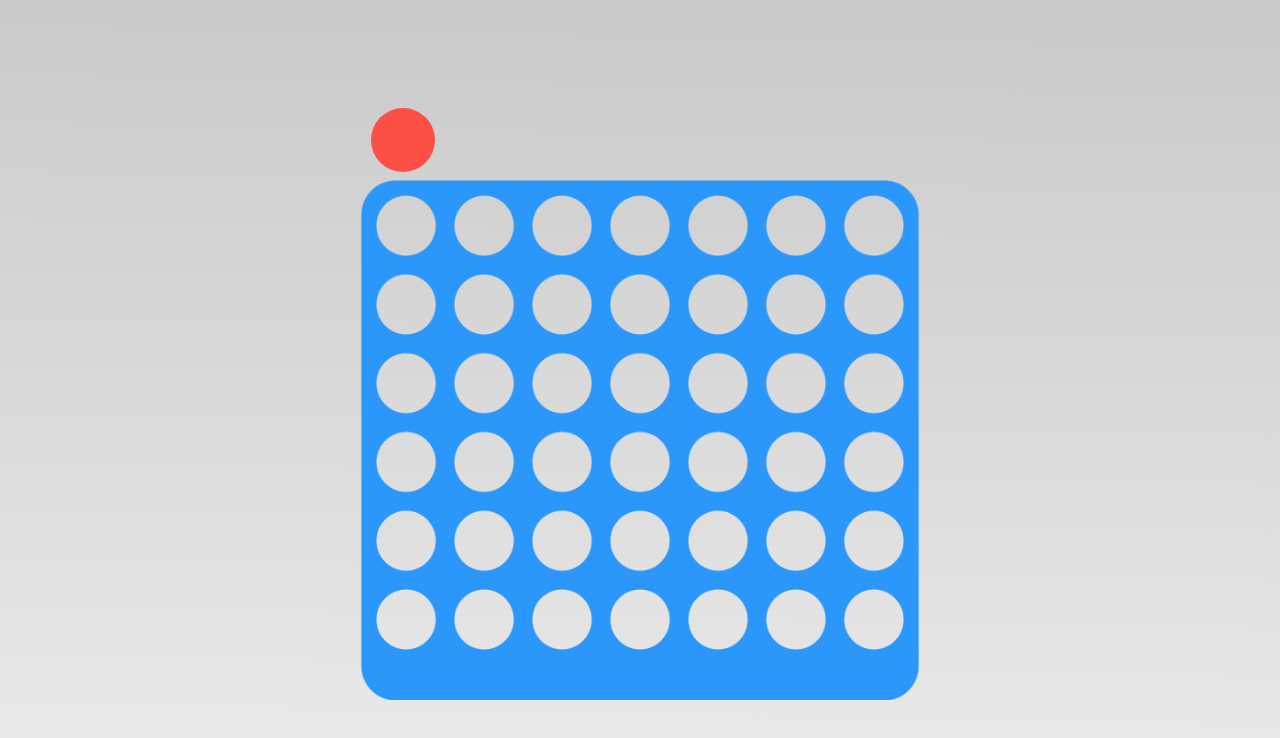
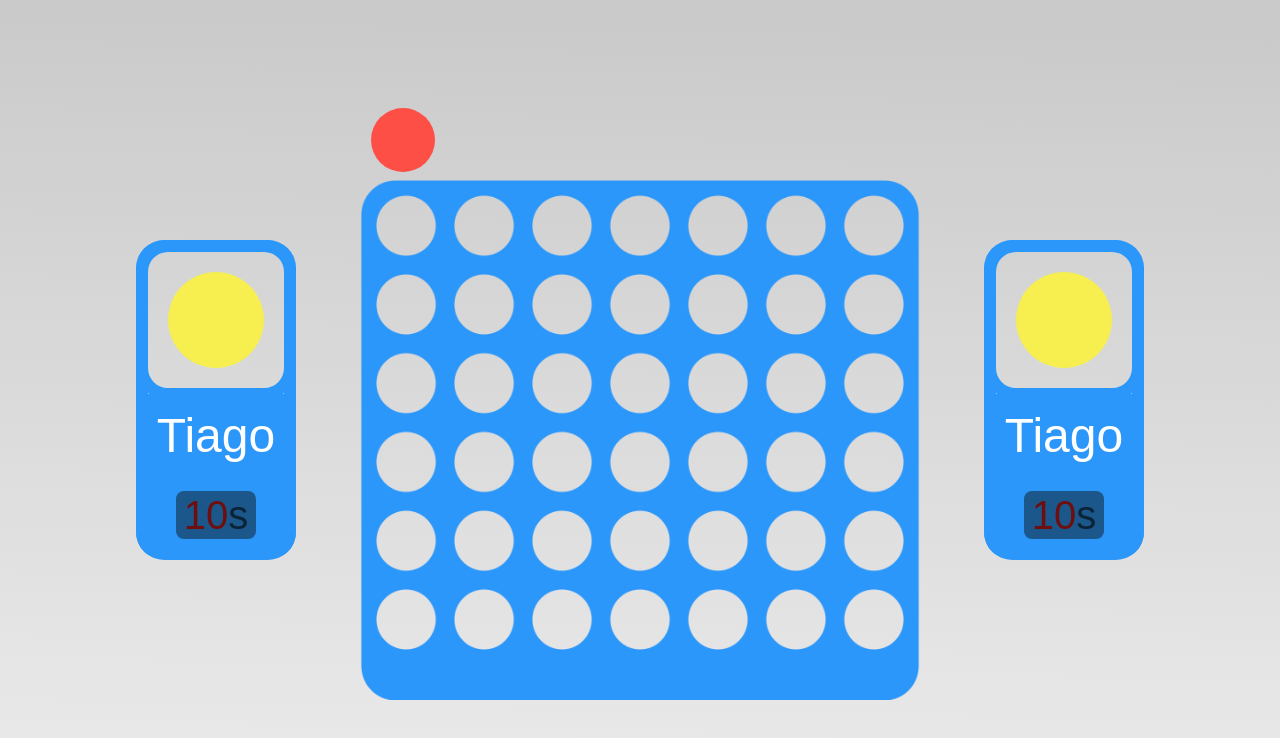
Before and after one commit to Masterkey55/LS2425_2024152253DiogoCorreia_2024154842TiagoManinha_2024138611MiguelMartins, a React (Create React App) app in the folder projeto/: page / in a window 1280 px wide. Both pictures are taken after a click on the button "JOGAR COM 2 JOGADORES". Shown: the top 738 px of the page. Built offline with nearby package versions, Linux system fonts and the light colour scheme; a web font is replaced by a local one.

Commit message:
Player info

```diff
--- a/projeto/src/components/jogo/jogo.css
+++ b/projeto/src/components/jogo/jogo.css
@@ -8,7 +8,7 @@
 .container-tabuleiro {
     position: relative;
     user-select: none;
-    margin: auto;
+    margin: auto 0%;
     width: 70vh;
     height: 75vh;
 }
@@ -16,7 +16,6 @@
 .tabuleiro {
     position: absolute;
     top: 10vh;
-    margin: auto;
     width: 100%;
     height: 65vh;
     z-index: 1;
--- a/projeto/src/components/jogo/jogo.jsx
+++ b/projeto/src/components/jogo/jogo.jsx
@@ -2,6 +2,7 @@ import React, { useState } from "react";
 import "./jogo.css";
 import Slot from "./slot/slot.jsx";
 import imagemTabuleiro from "../../assets/img/tabuleiro.png";
+import MenuPlayer from "./menu-player/menu-player.jsx";
 
 function checkIfColunaVazia(coluna, discMatrix) {
     for (let i = 0; i < 6; i++) {
@@ -68,7 +69,8 @@ function Jogo(props) {
             }
             setDiscMatrix(newDiscMatrix);
 
-            if (checkIfVitoria(discMatrix)) {
+            if (checkIfVitoria(discMatrix) == true) {
+                setHoveredIndex([]);
                 setGameOver(true)
             }
 
@@ -87,12 +89,13 @@ function Jogo(props) {
 
     return (
         <div className={"container-jogo"}>
-            <div class="container-tabuleiro">
+            <MenuPlayer/>
+            <div className="container-tabuleiro">
                 { !gameOver &&
                     <div className="disc-container">
                         <div className = {currentPlayer}
                             style={{
-                            left: `${topDisc * 14}%`
+                            left: `${topDisc * 14.05}%`
                         }}
                         ></div>
                     </div>
@@ -115,13 +118,14 @@ function Jogo(props) {
                             })
                         )}
                     </div>
-                    <div class = "colunas">
-                        {Array.from({ length: 7 }).map((_, i) => (
+                    <div className = "colunas">
+                        {!gameOver && Array.from({ length: 7 }).map((_, i) => (
                             <div key={i} className="coluna" onClick={() => handleClick(i)} onMouseEnter={() => handleHover(i)} onMouseLeave={() => setHoveredIndex([])}></div>
                         ))}
                     </div>
                 </div>
             </div>
+            <MenuPlayer/>
         </div>
     );
 }
--- /dev/null
+++ b/projeto/src/components/jogo/menu-player/menu-player.css
@@ -0,0 +1,67 @@
+.menu-player {
+    position: relative;
+    display: flex;
+    flex-direction: column;
+    margin: auto;
+    margin-right: 5%;
+    width: 20vh;
+    height: 40vh;
+    font-size: 2em;
+    font-weight: 100;
+    color: rgba(0, 0, 0, 0.75);
+    border-radius: 3.5vh;
+    box-shadow: inset 0 0 0 1.5vh #2c97fa;
+    overflow: hidden;
+}
+
+.menu-player:last-of-type {
+  margin-left: 5%;
+  margin-right: auto;
+}
+
+.color-container {
+  position: relative;
+  display: flex;
+  width: 100%;
+  height: 50%;
+  box-shadow: inset 0 0 0 1.5vh #2c97fa;
+  border-radius: 4vh;
+}
+
+.color {
+  margin: auto;
+  height: 60%;
+  aspect-ratio: 1/1;
+  background-color: #f7ee50;
+  border-radius: 50%;
+}
+
+.player-info {
+  position: relative;
+  display: flex;
+  flex-direction: column;
+  bottom: 2%;
+  width: 100%;
+  height: 50%;
+  background-color: #2c97fa;
+}
+
+.player-name {
+  color: white;
+  font-size: 6vh;
+  margin: auto;
+}
+
+.time-container {
+  position: relative;
+  background-color: #1b578b;
+  padding: 0.2vh 1vh;
+  border-radius: 1vh;
+  color: rgba(0, 0, 0, 0.6);
+  margin: auto;
+  font-size: 5vh;
+}
+
+.time-container span {
+  color: rgb(110, 15, 15);
+}
--- /dev/null
+++ b/projeto/src/components/jogo/menu-player/menu-player.jsx
@@ -0,0 +1,21 @@
+import React from 'react';
+import './menu-player.css';
+
+export default function MenuPlayer(props) {
+    const { currentPlayer, gameOver } = props;
+    return (
+        <div class = "menu-player">
+            <div class = "color-container">
+                <div className={`color ${currentPlayer}`}></div>
+            </div>
+            <div class = "player-info">
+                <span className="player-name">Tiago</span>
+                <div className = "time-container">
+                    <div><span>10</span>s</div>
+                </div>
+            </div>
+
+
+        </div>
+    );
+}
--- a/projeto/src/components/jogo/slot/slot.jsx
+++ b/projeto/src/components/jogo/slot/slot.jsx
@@ -4,7 +4,7 @@ export default function Slot(props) {
     const { isHovered, value, row, col } = props;
     let initialPosition = -(row + 1) * 100
     const [position, setPosition] = useState(0);
-    let tempoAnimacao = (row + 1) / 2 * 0.11
+    let tempoAnimacao = (row + 1) / 2 * 0.13
 
     useEffect(() => {
         setPosition(initialPosition);
```
